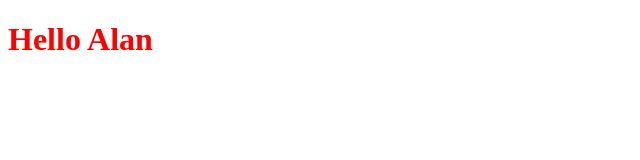
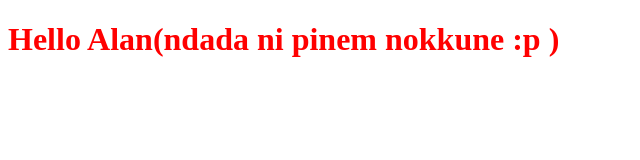
Before and after one commit to Regalianz/new-proj, a plain HTML site: page index.html in a window 1280 px wide. Shown: the whole page, without its empty margins (0-640 px from the left). Drawn offline with Linux system fonts and the light colour scheme.

Commit message:
Update index.html

```diff
--- a/index.html
+++ b/index.html
@@ -1,6 +1,6 @@
 <!DOCTYPE html>
 <html>
     <body>
-        <h1 style="color: red;">Hello Alan</h1>
+        <h1 style="color: red;">Hello Alan(ndada ni pinem nokkune :p )</h1>
     </body>
 </html>
```
